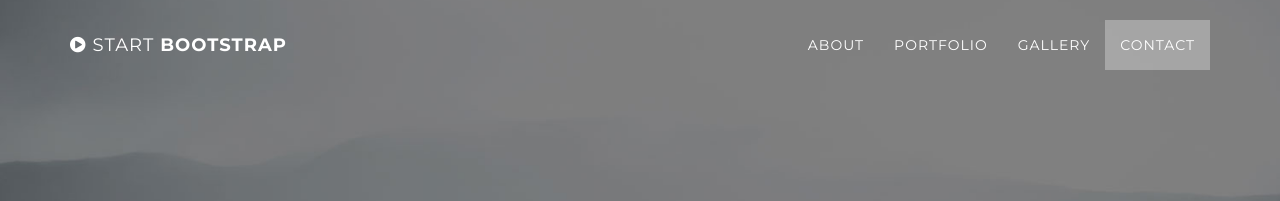
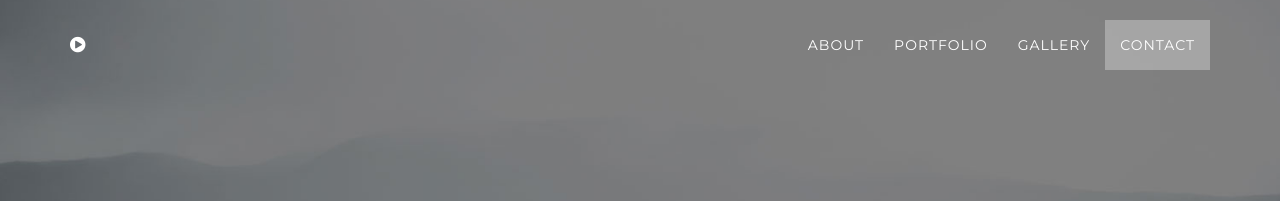
Before and after one commit to AgneseG/AgneseG.github.io, a Jekyll site: the page built from index.html, in a window 1280 px wide. Shown: the top 201 px of the page. Built offline with Jekyll 4.4.1, drawn with Linux system fonts in a browser that asks for light colours.

Commit message:
Update nav.html

```diff
--- a/_includes/nav.html
+++ b/_includes/nav.html
@@ -6,7 +6,7 @@
                     <i class="fa fa-bars"></i>
                 </button>
                 <a class="navbar-brand page-scroll" href="#page-top">
-                    <i class="fa fa-play-circle"></i>  <span class="light">Start</span> Bootstrap
+                    <i class="fa fa-play-circle"></i>  <span class="light"></span>
                 </a>
             </div>
 
```
